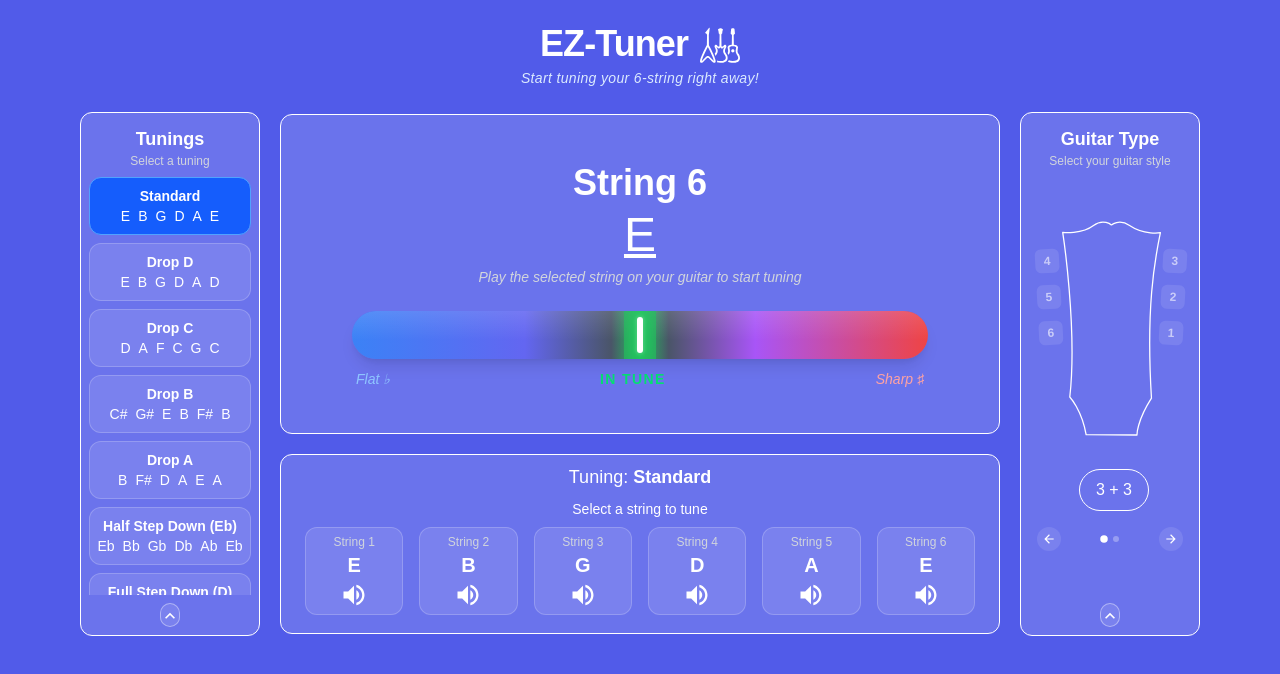
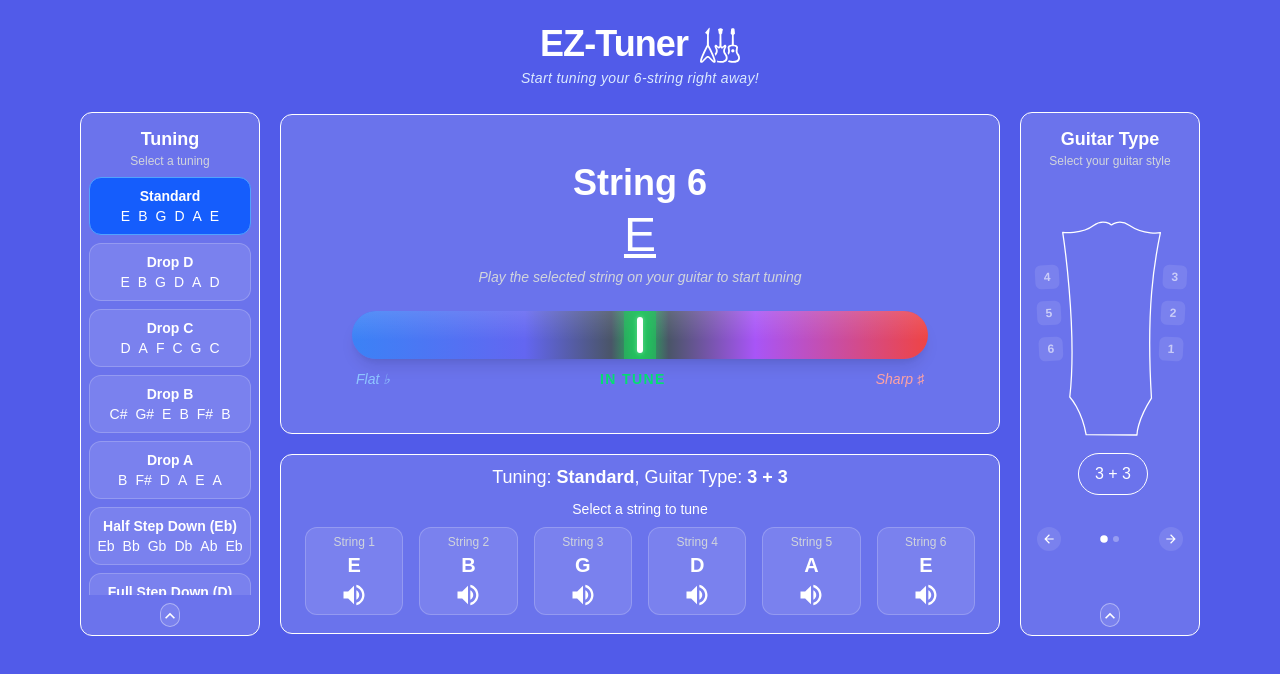
Before and after one commit to connorklee0/ez-tuner, a Next.js app: page / in a window 1280 px wide. Shown: the top 674 px of the page. Built offline with nearby package versions, Linux system fonts and the light colour scheme.

Commit message:
implement the rest of the redux states

```diff
--- a/components/CollapsibleCard.jsx
+++ b/components/CollapsibleCard.jsx
@@ -1,11 +1,6 @@
-"use client";
-
-import { useState } from "react";
 import { ExpandLess } from "@mui/icons-material";
 
-const CollapsibleCard = ({ title, subtitle, children }) => {
-  const [isOpen, setIsOpen] = useState(true);
-
+const CollapsibleCard = ({ title, subtitle, children, isOpen, onToggle }) => {
   return (
     <div
       className={`flex flex-col items-center border w-45 rounded-xl bg-white/15 px-2 transition-all duration-300 ease-in-out ${
@@ -30,7 +25,7 @@ const CollapsibleCard = ({ title, subtitle, children }) => {
       {/* Toggle button */}
       <div className="shrink-0 py-2">
         <button
-          onClick={() => setIsOpen(!isOpen)}
+          onClick={onToggle}
           className="flex items-center justify-center w-5 h-6 rounded-full border border-white/40 bg-white/10 hover:bg-white/20 cursor-pointer transition-all duration-300 ease-in-out active:scale-90 hover:scale-110"
         >
           <div
--- a/components/Guitar Type/AcousticHeadstock.jsx
+++ b/components/Guitar Type/AcousticHeadstock.jsx
@@ -2,7 +2,9 @@
 
 import Image from "next/image";
 import AcousticHeadstockSVG from "@/public/AcousticHeadstock.svg";
-import { useState } from "react";
+import { useDispatch, useSelector } from "react-redux";
+import { setSelectedString } from "@/store/stringSlice";
+import { TUNINGS } from "@/constants/tunings";
 
 const TunerKnob = ({ label, isSelected, onClick }) => {
   return (
@@ -21,21 +23,25 @@ const TunerKnob = ({ label, isSelected, onClick }) => {
 };
 
 const STRINGS = [
-  { id: 0, label: "6" },
-  { id: 1, label: "5" },
-  { id: 2, label: "4" },
-  { id: 3, label: "3" },
-  { id: 4, label: "2" },
-  { id: 5, label: "1" },
+  { id: 0, stringNum: "6" },
+  { id: 1, stringNum: "5" },
+  { id: 2, stringNum: "4" },
+  { id: 3, stringNum: "3" },
+  { id: 4, stringNum: "2" },
+  { id: 5, stringNum: "1" },
 ];
 
-const AcousticHeadstock = ({ onStringSelect }) => {
-  const [selectedString, setSelectedString] = useState(null);
+const AcousticHeadstock = () => {
+  const dispatch = useDispatch();
+  const selectedKey = useSelector((state) => state.tuning.selectedKey);
+  const selectedStringNum = useSelector(
+    (state) => state.string.selectedStringNum,
+  );
+  const tuning = TUNINGS[selectedKey] ?? TUNINGS.standard;
 
-  const handleSelect = (id) => {
-    const next = selectedString === id ? null : id;
-    setSelectedString(next);
-    onStringSelect?.(next);
+  const handleSelect = (stringNum) => {
+    const note = tuning.strings[stringNum];
+    dispatch(setSelectedString({ stringNum, note }));
   };
 
   const leftStrings = STRINGS.slice(0, 3);
@@ -46,36 +52,34 @@ const AcousticHeadstock = ({ onStringSelect }) => {
       <Image
         src={AcousticHeadstockSVG}
         fill
-        alt="Electric Guitar Headstock"
+        alt="Acoustic Guitar Headstock"
         className="object-contain invert"
         draggable={false}
       />
 
-      {/* Left Tuner Knobs */}
-      <div className="absolute top-28 left-1 flex flex-col-reverse gap-3 z-10 -rotate-3 ">
+      <div className="absolute top-32 left-1 flex flex-col-reverse gap-3 z-10 -rotate-3">
         {leftStrings.map((string) => (
           <TunerKnob
             key={string.id}
-            label={string.label}
-            isSelected={selectedString === string.id}
-            onClick={() => handleSelect(string.id)}
+            label={string.stringNum}
+            isSelected={selectedStringNum === string.stringNum}
+            onClick={() => handleSelect(string.stringNum)}
           />
         ))}
       </div>
 
-      {/* Right Tuner Knobs */}
-      <div className="absolute top-28 right-2.5 flex flex-col gap-3 z-10 rotate-3">
+      <div className="absolute top-32 right-2.5 flex flex-col gap-3 z-10 rotate-3">
         {rightStrings.map((string) => (
           <TunerKnob
             key={string.id}
-            label={string.label}
-            isSelected={selectedString === string.id}
-            onClick={() => handleSelect(string.id)}
+            label={string.stringNum}
+            isSelected={selectedStringNum === string.stringNum}
+            onClick={() => handleSelect(string.stringNum)}
           />
         ))}
       </div>
 
-      <div className="absolute bottom-6 left-1/2 -translate-x-1/2 rounded-full border py-2 px-4">
+      <div className="absolute bottom-10 left-20 -translate-x-1/2 rounded-full border py-2 px-4">
         3 + 3
       </div>
     </div>
--- a/components/Guitar Type/ElectricHeadstock.jsx
+++ b/components/Guitar Type/ElectricHeadstock.jsx
@@ -2,7 +2,9 @@
 
 import Image from "next/image";
 import ElectricHeadstockSVG from "@/public/ElectricHeadstock.svg";
-import { useState } from "react";
+import { useDispatch, useSelector } from "react-redux";
+import { setSelectedString } from "@/store/stringSlice";
+import { TUNINGS } from "@/constants/tunings";
 
 const TunerKnob = ({ label, isSelected, onClick }) => {
   return (
@@ -21,21 +23,25 @@ const TunerKnob = ({ label, isSelected, onClick }) => {
 };
 
 const STRINGS = [
-  { id: 0, label: "6" },
-  { id: 1, label: "5" },
-  { id: 2, label: "4" },
-  { id: 3, label: "3" },
-  { id: 4, label: "2" },
-  { id: 5, label: "1" },
+  { id: 0, stringNum: "6" },
+  { id: 1, stringNum: "5" },
+  { id: 2, stringNum: "4" },
+  { id: 3, stringNum: "3" },
+  { id: 4, stringNum: "2" },
+  { id: 5, stringNum: "1" },
 ];
 
-const ElectricHeadstock = ({ onStringSelect }) => {
-  const [selectedString, setSelectedString] = useState(null);
+const ElectricHeadstock = () => {
+  const dispatch = useDispatch();
+  const selectedKey = useSelector((state) => state.tuning.selectedKey);
+  const selectedStringNum = useSelector(
+    (state) => state.string.selectedStringNum,
+  );
+  const tuning = TUNINGS[selectedKey] ?? TUNINGS.standard;
 
-  const handleSelect = (id) => {
-    const next = selectedString === id ? null : id;
-    setSelectedString(next);
-    onStringSelect?.(next);
+  const handleSelect = (stringNum) => {
+    const note = tuning.strings[stringNum];
+    dispatch(setSelectedString({ stringNum, note }));
   };
 
   return (
@@ -48,19 +54,18 @@ const ElectricHeadstock = ({ onStringSelect }) => {
         draggable={false}
       />
 
-      {/* Tuner Knobs */}
-      <div className="absolute top-37 -left-12.5 flex gap-1 z-10 -rotate-74">
+      <div className="absolute top-40 -left-12.5 flex gap-1 z-10 -rotate-75">
         {STRINGS.map((string) => (
           <TunerKnob
             key={string.id}
-            label={string.label}
-            isSelected={selectedString === string.id}
-            onClick={() => handleSelect(string.id)}
+            label={string.stringNum}
+            isSelected={selectedStringNum === string.stringNum}
+            onClick={() => handleSelect(string.stringNum)}
           />
         ))}
       </div>
 
-      <div className="absolute bottom-6 left-15 -translate-x-1/2 rounded-full border py-2 px-4 whitespace-nowrap">
+      <div className="absolute bottom-10 left-15 -translate-x-1/2 rounded-full border py-2 px-4 whitespace-nowrap">
         6-in-line
       </div>
     </div>
--- a/components/Guitar Type/GuitarCard.jsx
+++ b/components/Guitar Type/GuitarCard.jsx
@@ -4,29 +4,40 @@ import CollapsibleCard from "@/components/CollapsibleCard";
 import ElectricHeadstock from "@/components/Guitar Type/ElectricHeadstock";
 import AcousticHeadstock from "@/components/Guitar Type/AcousticHeadstock";
 import { ArrowBack, ArrowForward } from "@mui/icons-material";
-import { useState } from "react";
+import { useDispatch, useSelector } from "react-redux";
+import { setGuitarStyle, setGuitarCardOpen } from "@/store/guitarSlice";
 
-const TYPES = ["acoustic", "electric"];
+const TYPES = ["3 + 3", "6-in-line"];
 
 const GuitarCard = () => {
-  const [index, setIndex] = useState(0);
+  const dispatch = useDispatch();
+  const selectedStyle = useSelector((state) => state.guitar.selectedStyle);
+  const index = TYPES.indexOf(selectedStyle);
+  const isGuitarCardOpen = useSelector(
+    (state) => state.guitar.isGuitarCardOpen,
+  );
 
-  const prev = () => setIndex((i) => (i - 1 + TYPES.length) % TYPES.length);
-  const next = () => setIndex((i) => (i + 1) % TYPES.length);
+  const prev = () =>
+    dispatch(setGuitarStyle(TYPES[(index - 1 + TYPES.length) % TYPES.length]));
+  const next = () =>
+    dispatch(setGuitarStyle(TYPES[(index + 1) % TYPES.length]));
 
   return (
-    <CollapsibleCard title="Guitar Type" subtitle="Select your guitar style">
+    <CollapsibleCard
+      title="Guitar Type"
+      subtitle="Select your guitar style"
+      isOpen={isGuitarCardOpen}
+      onToggle={() => dispatch(setGuitarCardOpen(!isGuitarCardOpen))}
+    >
       <div className="relative w-full h-full flex flex-col">
-        {/* Headstock display */}
         <div className="relative w-full flex-1">
-          {TYPES[index] === "acoustic" ? (
+          {selectedStyle === "3 + 3" ? (
             <AcousticHeadstock />
           ) : (
             <ElectricHeadstock />
           )}
         </div>
 
-        {/* Controls */}
         <div className="flex items-center justify-between px-2 pb-1 relative bottom-10">
           <button
             onClick={prev}
@@ -35,12 +46,11 @@ const GuitarCard = () => {
             <ArrowBack sx={{ fontSize: 14 }} />
           </button>
 
-          {/* Dot indicators */}
           <div className="flex gap-1.5">
-            {TYPES.map((_, i) => (
+            {TYPES.map((type, i) => (
               <button
                 key={i}
-                onClick={() => setIndex(i)}
+                onClick={() => dispatch(setGuitarStyle(TYPES[i]))}
                 className={`w-1.5 h-1.5 rounded-full transition-all duration-200 cursor-pointer ${
                   i === index ? "bg-white scale-125" : "bg-white/30"
                 }`}
--- a/components/String Bar/StringBarDisplayWrapper.jsx
+++ b/components/String Bar/StringBarDisplayWrapper.jsx
@@ -2,21 +2,42 @@
 
 import StringCard from "./StringCard";
 import { TUNINGS } from "@/constants/tunings";
-import { useSelector } from "react-redux";
+import { useSelector, useDispatch } from "react-redux";
+import { setSelectedString } from "@/store/stringSlice";
 
 const StringBarDisplayWrapper = () => {
+  const dispatch = useDispatch();
   const selectedKey = useSelector((state) => state.tuning.selectedKey);
+  const selectedStringNum = useSelector(
+    (state) => state.string.selectedStringNum,
+  );
   const tuning = TUNINGS[selectedKey] ?? TUNINGS.standard;
+  const selectedStyle = useSelector((state) => state.guitar.selectedStyle);
+
+  const handleStringSelect = (stringNum, note) => {
+    if (selectedStringNum === stringNum) {
+      return;
+    } else {
+      dispatch(setSelectedString({ stringNum, note }));
+    }
+  };
 
   return (
     <div className="flex flex-col items-center py-2 px-6 gap-2 border w-180 h-45 rounded-xl bg-white/15">
       <div className="text-lg">
-        Tuning: <span className="font-bold">{tuning.label}</span>
+        Tuning: <span className="font-bold">{tuning.label}</span>, Guitar Type:{" "}
+        <span className="font-bold">{selectedStyle}</span>
       </div>
       <div className="text-sm">Select a string to tune</div>
       <div className="flex justify-evenly w-full gap-4">
         {Object.entries(tuning.strings).map(([num, note]) => (
-          <StringCard key={num} stringNum={num} note={note} />
+          <StringCard
+            key={num}
+            stringNum={num}
+            note={note}
+            isSelected={selectedStringNum === num}
+            onClick={() => handleStringSelect(num, note)}
+          />
         ))}
       </div>
     </div>
--- a/components/String Bar/StringCard.jsx
+++ b/components/String Bar/StringCard.jsx
@@ -6,7 +6,7 @@ const StringCard = ({ stringNum, note, isSelected, onClick }) => {
       onClick={onClick}
       className={`flex flex-col items-center justify-evenly p-1 border rounded-xl flex-1 h-22 cursor-pointer transition-all duration-200 ${
         isSelected
-          ? "bg-blue-600 border-blue-400 text-white hover:bg-white/30"
+          ? "bg-blue-600 border-blue-400 text-white"
           : "border-white/20 bg-white/10 hover:bg-white/30 active:scale-90 hover:scale-105"
       }`}
     >
@@ -14,7 +14,7 @@ const StringCard = ({ stringNum, note, isSelected, onClick }) => {
       <span className="text-xl font-bold">{note}</span>
       <VolumeUp
         sx={{ fontSize: 28 }}
-        className="hover:scale-120 hover:text-blue-600 active:scale-90 active:text-blue-600/30"
+        className="hover:scale-120 hover:text-white/60 active:scale-90 active:text-white/30"
       />
     </div>
   );
--- a/components/Tuner Display/TunerDisplayWrapper.jsx
+++ b/components/Tuner Display/TunerDisplayWrapper.jsx
@@ -1,13 +1,22 @@
+"use client";
+
 import StringDisplay from "./StringDisplay";
 import NoteDisplay from "./NoteDisplay";
 import TunerBar from "./TunerBar";
+import { useSelector } from "react-redux";
 
 const TunerDisplayWrapper = () => {
+  const { selectedStringNum, selectedNote } = useSelector(
+    (state) => state.string,
+  );
+
+  console.log(selectedNote);
+
   return (
     <div className="flex flex-col items-center justify-between py-12 border w-180 h-80 rounded-xl bg-white/15">
       <div className="flex flex-col items-center gap-2">
-        <StringDisplay string={6} />
-        <NoteDisplay note={"E"} />
+        <StringDisplay string={selectedStringNum} />
+        <NoteDisplay note={selectedNote} />
       </div>
       <TunerBar />
     </div>
--- a/components/Tunings/TuningsCard.jsx
+++ b/components/Tunings/TuningsCard.jsx
@@ -5,13 +5,22 @@ import Tuning from "./Tuning";
 import { TUNINGS } from "@/constants/tunings";
 import { useDispatch, useSelector } from "react-redux";
 import { setTuning } from "@/store/tuningSlice";
+import { setTuningCardOpen } from "@/store/guitarSlice";
 
 const TuningsCard = () => {
   const dispatch = useDispatch();
   const selectedKey = useSelector((state) => state.tuning.selectedKey);
+  const isTuningCardOpen = useSelector(
+    (state) => state.guitar.isTuningCardOpen,
+  );
 
   return (
-    <CollapsibleCard title={"Tunings"} subtitle={"Select a tuning"}>
+    <CollapsibleCard
+      title={"Tuning"}
+      subtitle={"Select a tuning"}
+      isOpen={isTuningCardOpen}
+      onToggle={() => dispatch(setTuningCardOpen(!isTuningCardOpen))}
+    >
       <div className="flex flex-col gap-2 py-2 overflow-y-auto no-scrollbar overflow-x-hidden h-full">
         {Object.entries(TUNINGS).map(([key, tuning]) => (
           <Tuning
--- /dev/null
+++ b/store/guitarSlice.jsx
@@ -0,0 +1,25 @@
+import { createSlice } from "@reduxjs/toolkit";
+
+const guitarSlice = createSlice({
+  name: "guitar",
+  initialState: {
+    selectedStyle: "3 + 3",
+    isGuitarCardOpen: true,
+    isTuningCardOpen: true,
+  },
+  reducers: {
+    setGuitarStyle: (state, action) => {
+      state.selectedStyle = action.payload;
+    },
+    setGuitarCardOpen: (state, action) => {
+      state.isGuitarCardOpen = action.payload;
+    },
+    setTuningCardOpen: (state, action) => {
+      state.isTuningCardOpen = action.payload;
+    },
+  },
+});
+
+export const { setGuitarStyle, setGuitarCardOpen, setTuningCardOpen } =
+  guitarSlice.actions;
+export default guitarSlice.reducer;
--- a/store/store.jsx
+++ b/store/store.jsx
@@ -1,23 +1,28 @@
 import { configureStore } from "@reduxjs/toolkit";
 import { persistStore, persistReducer } from "redux-persist";
 import storage from "redux-persist/lib/storage";
+import { combineReducers } from "@reduxjs/toolkit";
 import tuningReducer from "./tuningSlice";
+import stringReducer from "./stringSlice";
+import guitarReducer from "./guitarSlice";
 
 const persistConfig = {
   key: "root",
   storage,
 };
 
-const persistedReducer = persistReducer(persistConfig, tuningReducer);
+const rootReducer = combineReducers({
+  tuning: tuningReducer,
+  string: stringReducer,
+  guitar: guitarReducer,
+});
+
+const persistedReducer = persistReducer(persistConfig, rootReducer);
 
 export const store = configureStore({
-  reducer: {
-    tuning: persistedReducer,
-  },
+  reducer: persistedReducer,
   middleware: (getDefaultMiddleware) =>
-    getDefaultMiddleware({
-      serializableCheck: false,
-    }),
+    getDefaultMiddleware({ serializableCheck: false }),
 });
 
 export const persistor = persistStore(store);
--- /dev/null
+++ b/store/stringSlice.jsx
@@ -0,0 +1,22 @@
+import { createSlice } from "@reduxjs/toolkit";
+
+const stringSlice = createSlice({
+  name: "string",
+  initialState: {
+    selectedStringNum: 6,
+    selectedNote: "E",
+  },
+  reducers: {
+    setSelectedString: (state, action) => {
+      state.selectedStringNum = action.payload.stringNum;
+      state.selectedNote = action.payload.note;
+    },
+    clearSelectedString: (state) => {
+      state.selectedStringNum = null;
+      state.selectedNote = null;
+    },
+  },
+});
+
+export const { setSelectedString, clearSelectedString } = stringSlice.actions;
+export default stringSlice.reducer;
```
